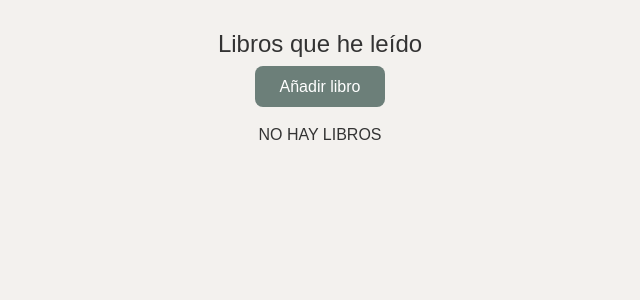
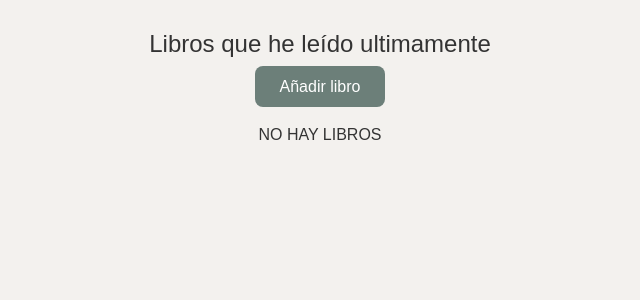
Before and after one commit to dt6368864-a11y/LIBRERIA-PERSONAL, a Django app: template pagina_web/templates/dashboard.html in a window 1280 px wide. Shown: the part 76-376 px from the top of the page, without its empty margins (320-960 px from the left). Run offline with Django 5.2, Linux system fonts and the light colour scheme; the template is opened without the code that fills it, so the values that code supplies are empty.

Commit message:
dashboard

```diff
--- a/pagina_web/templates/dashboard.html
+++ b/pagina_web/templates/dashboard.html
@@ -13,7 +13,7 @@
         <a href="{% url 'logout' %}" class="link">Cerrar sesión</a>
     </header>
 
-    <h2>Libros que he leído</h2>
+    <h2>Libros que he leído ultimamente</h2>
 
     <div class="crear">
         <a href="{% url 'añadir_libro' %}" class="boton">Añadir libro</a>
```
